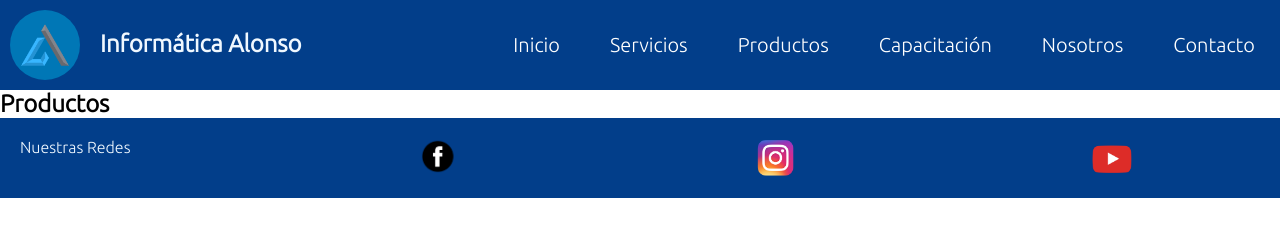
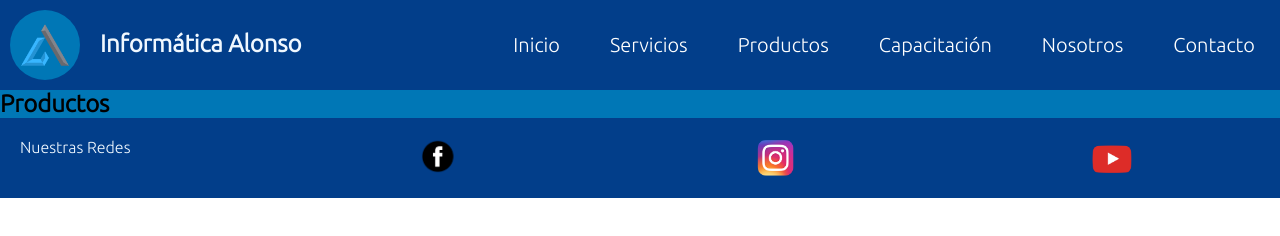
Before and after one commit to Nicoalonso55/Curso-desarollo-web, a plain HTML site: page productos.html in a window 1280 px wide. Drawn offline with Linux system fonts and the light colour scheme.

Commit message:
empiezo a trabajar la sección principal

```diff
--- a/css/style.css
+++ b/css/style.css
@@ -278,3 +278,17 @@
 .nosotros-img- {
     width: 60%;
 }
+
+
+/***** ESTILOS ARCHIVO PRODUCTOS *****/
+
+/* FUENTE H1 */
+.prodcutos-titulo {
+    font-family: 'Ubuntu', sans-serif;
+}
+
+/* COLOR MAIN */
+
+.productos {
+    background-color: #0077b6;
+}
--- a/productos.html
+++ b/productos.html
@@ -44,11 +44,11 @@
 
     </header>
 
-    <main>
+    <main class="productos">
 
         <section>
 
-            <h2>Productos</h2>
+            <h1 class="prodcutos-titulo">Productos</h1>
 
         </section>
 
```
